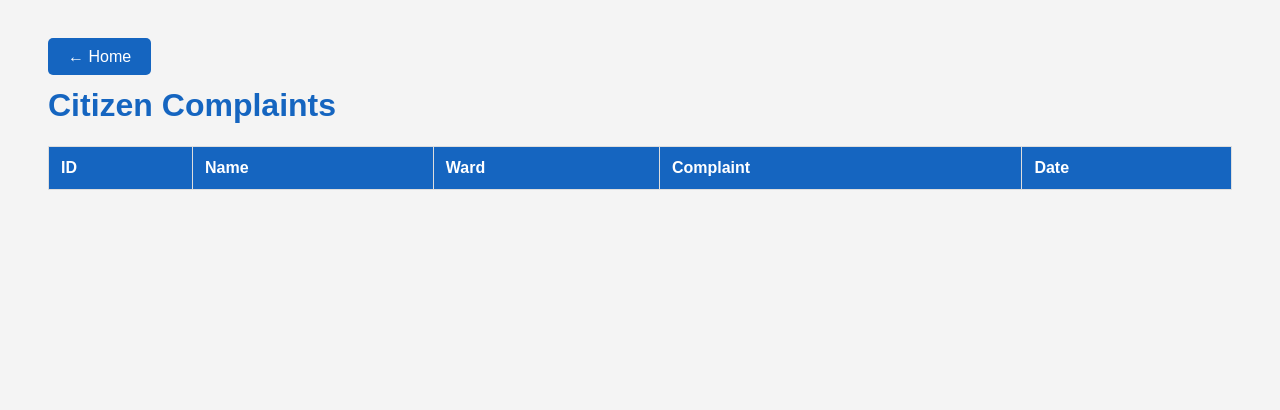
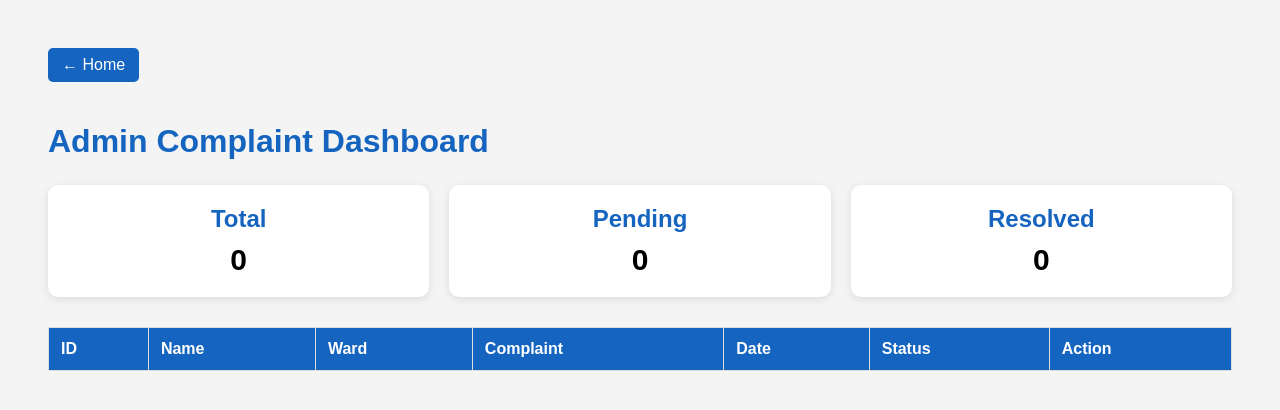
Before and after one commit to mohakthakurr-cmd/project-water-supply, a Flask app: page /complaints in a window 1280 px wide. Shown: the top 410 px of the page. Run offline with Flask 3, Linux system fonts and the light colour scheme; data comes from the database, SQL or seed files in the repository; data that the repository does not hold is empty.

Commit message:
Added complaint resolution system

```diff
--- a/app.py
+++ b/app.py
@@ -1,4 +1,5 @@
-from flask import Flask, render_template, request, jsonify
+from flask import Flask, render_template, request, jsonify, redirect
+
 import sqlite3
 import subprocess
 from datetime import date
@@ -121,13 +122,19 @@ def submit_feedback():
     connection = get_database()
 
     connection.execute(
-        """
-        INSERT INTO complaints
-        (person_name, ward_id, message, submitted_on)
-        VALUES (?, ?, ?, ?)
-        """,
-        (name, ward_id, message, date.today().isoformat())
+    """
+    INSERT INTO complaints
+    (person_name, ward_id, message, submitted_on, status)
+    VALUES (?, ?, ?, ?, ?)
+    """,
+    (
+        name,
+        ward_id,
+        message,
+        date.today().isoformat(),
+        "Pending"
     )
+)
 
     connection.commit()
     connection.close()
@@ -144,16 +151,27 @@ def view_complaints():
             complaints.person_name,
             wards.area_name,
             complaints.message,
-            complaints.submitted_on
+            complaints.submitted_on,
+            complaints.status
         FROM complaints
         JOIN wards
         ON complaints.ward_id = wards.ward_id
         ORDER BY complaints.complaint_id DESC
     """).fetchall()
 
+    total = len(complaints)
+    pending = sum(1 for c in complaints if c["status"] == "Pending")
+    resolved = sum(1 for c in complaints if c["status"] == "Resolved")
+
     connection.close()
 
-    return render_template("complaints.html", complaints=complaints)
+    return render_template(
+        "complaints.html",
+        complaints=complaints,
+        total=total,
+        pending=pending,
+        resolved=resolved
+    )
 
 if __name__ == "__main__":
     app.run(debug=True)
--- a/schema.sql
+++ b/schema.sql
@@ -11,7 +11,8 @@ CREATE TABLE IF NOT EXISTS complaints (
     person_name TEXT NOT NULL,
     ward_id INTEGER NOT NULL,
     message TEXT NOT NULL,
-    submitted_on TEXT NOT NULL
+    submitted_on TEXT NOT NULL,
+    status TEXT DEFAULT 'Pending'
 );
 
 CREATE TABLE IF NOT EXISTS tanks (
--- a/templates/complaints.html
+++ b/templates/complaints.html
@@ -1,7 +1,7 @@
 <!DOCTYPE html>
 <html>
 <head>
-    <title>Complaints Dashboard</title>
+    <title>Admin Complaint Dashboard</title>
 
     <style>
 
@@ -13,6 +13,33 @@
 
         h1{
             color:#1565c0;
+            margin-bottom:25px;
+        }
+
+        .cards{
+            display:flex;
+            gap:20px;
+            margin-bottom:30px;
+        }
+
+        .card{
+            flex:1;
+            background:white;
+            padding:20px;
+            border-radius:10px;
+            text-align:center;
+            box-shadow:0 2px 8px rgba(0,0,0,0.1);
+        }
+
+        .card h2{
+            margin:0;
+            color:#1565c0;
+        }
+
+        .card p{
+            font-size:30px;
+            font-weight:bold;
+            margin:10px 0 0;
         }
 
         table{
@@ -33,15 +60,30 @@
         }
 
         tr:nth-child(even){
-            background:#f2f2f2;
+            background:#f7f7f7;
         }
 
-        a{
+        .pending{
+            color:#e67e22;
+            font-weight:bold;
+        }
+
+        .resolved{
+            color:green;
+            font-weight:bold;
+        }
+
+        .btn{
             text-decoration:none;
             background:#1565c0;
             color:white;
-            padding:10px 20px;
+            padding:8px 14px;
             border-radius:5px;
+        }
+
+        .home{
+            display:inline-block;
+            margin-bottom:20px;
         }
 
     </style>
@@ -50,28 +92,78 @@
 
 <body>
 
-<a href="/">← Home</a>
+<a href="/" class="btn home">← Home</a>
 
-<h1>Citizen Complaints</h1>
+<h1>Admin Complaint Dashboard</h1>
+
+<div class="cards">
+
+    <div class="card">
+        <h2>Total</h2>
+        <p>{{ total }}</p>
+    </div>
+
+    <div class="card">
+        <h2>Pending</h2>
+        <p>{{ pending }}</p>
+    </div>
+
+    <div class="card">
+        <h2>Resolved</h2>
+        <p>{{ resolved }}</p>
+    </div>
+
+</div>
 
 <table>
 
 <tr>
-<th>ID</th>
-<th>Name</th>
-<th>Ward</th>
-<th>Complaint</th>
-<th>Date</th>
+    <th>ID</th>
+    <th>Name</th>
+    <th>Ward</th>
+    <th>Complaint</th>
+    <th>Date</th>
+    <th>Status</th>
+    <th>Action</th>
 </tr>
 
 {% for complaint in complaints %}
 
 <tr>
+
 <td>{{ complaint.complaint_id }}</td>
 <td>{{ complaint.person_name }}</td>
 <td>{{ complaint.area_name }}</td>
 <td>{{ complaint.message }}</td>
 <td>{{ complaint.submitted_on }}</td>
+
+<td>
+
+{% if complaint.status == "Pending" %}
+<span class="pending">🟡 Pending</span>
+{% else %}
+<span class="resolved">🟢 Resolved</span>
+{% endif %}
+
+</td>
+
+<td>
+
+{% if complaint.status == "Pending" %}
+
+<a class="btn"
+href="/resolve/{{ complaint.complaint_id }}">
+Resolve
+</a>
+
+{% else %}
+
+✔
+
+{% endif %}
+
+</td>
+
 </tr>
 
 {% endfor %}
```
